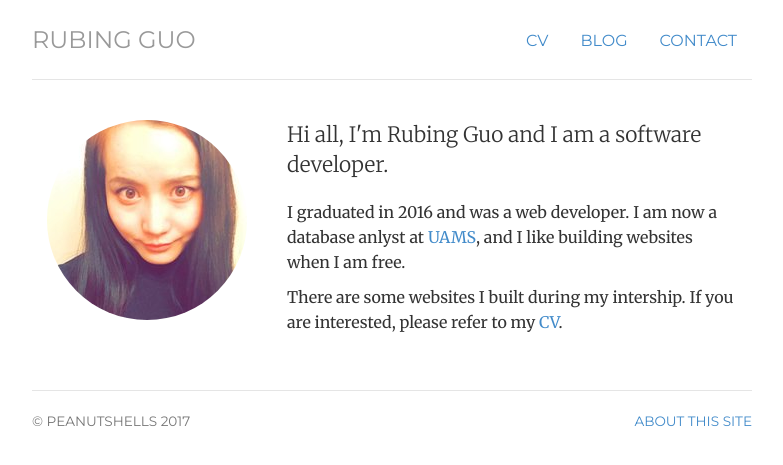
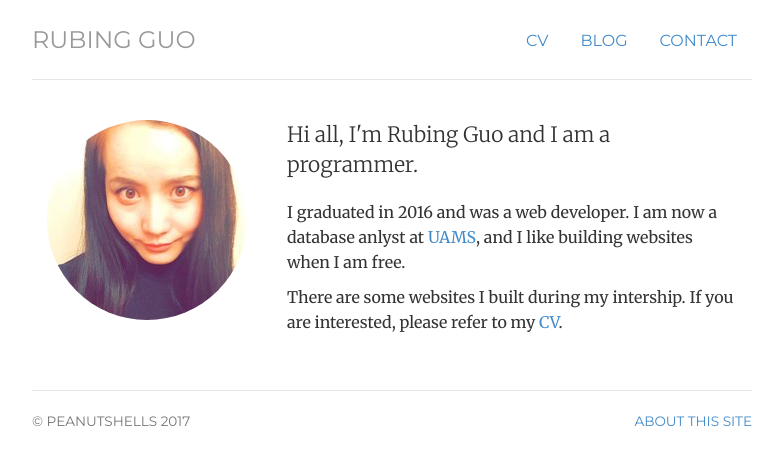
Before and after one commit to flower-joke/peanutshells.github.io, a Jekyll site: the page built from index.html, in a window 1280 px wide. Shown: the top 465 px of the page, without its empty margins (248-1031 px from the left). Built offline with Jekyll 4.4.1, drawn with Linux system fonts in a browser that asks for light colours; nearby versions of some CDN libraries.

Commit message:
Update index.html

```diff
--- a/index.html
+++ b/index.html
@@ -15,9 +15,9 @@ description:
 	<img  class="img-circle avatar" alt="Rubing Guo" src="img/profile-rubing.jpg">
 	</div>
 	<div itemscope itemtype="http://data-vocabulary.org/Person" class="col-sm-8">
-		<p class="lead">Hi all, I'm Rubing Guo and I am a software developer.</p>
+		<p class="lead">Hi all, I'm Rubing Guo and I am a programmer.</p>
 		<p>I graduated in 2016 and was a web developer. I am now a database anlyst at <a href="http://www.uams.edu">UAMS</a>, and I like building websites when I am free.</p>
-<p>There are some websites I built during my intership. If you are interested, please refer to my <a href="/cv">CV</a>.</p>
+		<p>There are some websites I built during my intership. If you are interested, please refer to my <a href="/cv">CV</a>.</p>
 	</div>
 </div>
 
```
